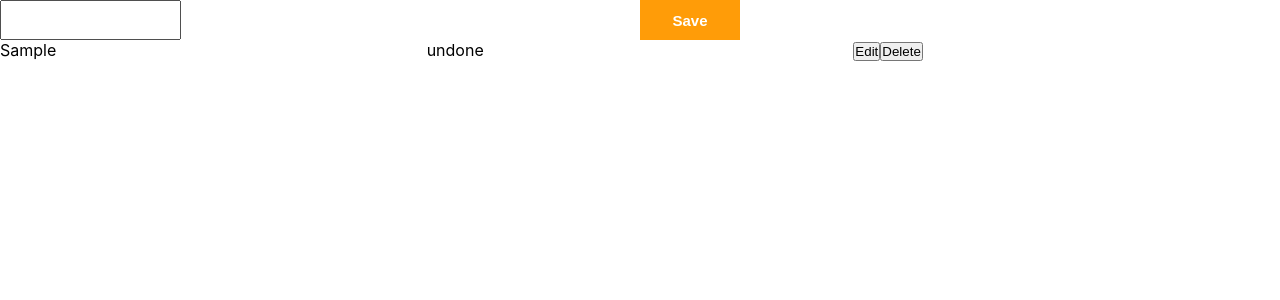
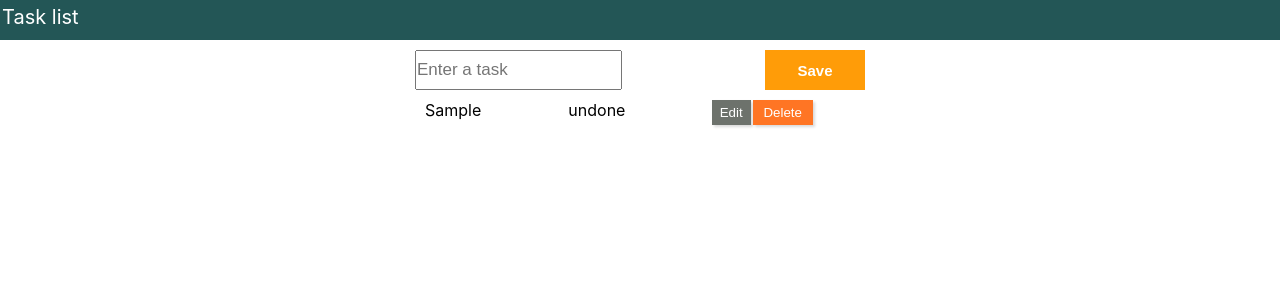
Before and after one commit to HabibulHH/taskapp, a React (Create React App) app: page / in a window 1280 px wide. Both pictures are taken after typing "Sample" into the empty fields and a click on the button "Save". Shown: the top 300 px of the page. Built offline with nearby package versions, Linux system fonts and the light colour scheme.

Commit message:
styles added

```diff
--- a/src/App.js
+++ b/src/App.js
@@ -1,8 +1,10 @@
 import "./App.css";
+import Header from "./components/Header";
 import TodoContainer from "./components/TodoContainer";
 function App() {
   return (
     <div className="App">
+      <Header />
       <TodoContainer />
     </div>
   );
--- a/src/components/EntryForm.js
+++ b/src/components/EntryForm.js
@@ -3,6 +3,12 @@ import { useDispatch, useSelector } from "react-redux";
 import styled from "styled-components";
 import { v4 as uuidv4 } from "uuid";
 import { addTask, update } from "../redux/action";
+
+const Input = styled.input`
+  font-size: 17px;
+  width: 90%;
+  color: #666464;
+`;
 const Container = styled.div`
   display: grid;
   grid-template-columns: 1fr 1fr;
@@ -16,6 +22,7 @@ const Button = styled.button`
   font-size: 15px;
   font-weight: 600;
   border: none;
+  justify-self: self-end;
 `;
 
 function EntryForm() {
@@ -49,9 +56,10 @@ function EntryForm() {
   };
   return (
     <Container>
-      <input
+      <Input
         id="todo"
         value={todo}
+        placeholder="Enter a task"
         onChange={(e) => {
           setTodo(e.currentTarget.value);
         }}
--- /dev/null
+++ b/src/components/Header.js
@@ -0,0 +1,26 @@
+import React from "react";
+
+import styled from "styled-components";
+
+const HeaderDiv = styled.div`
+  height: 40px;
+  background: #235656;
+  display: grid;
+`;
+
+const Name = styled.div`
+  font-size: 20px;
+  color: white;
+  text-align: left;
+  margin: 5px 0 0 2px;
+`;
+
+function Header() {
+  return (
+    <HeaderDiv>
+      <Name>Task list</Name>
+    </HeaderDiv>
+  );
+}
+
+export default Header;
--- a/src/components/TaskItem.js
+++ b/src/components/TaskItem.js
@@ -6,9 +6,27 @@ import { removeTask, selectTaskToBeEdited } from "../redux/action";
 
 const TaskItemContainer = styled.div`
   display: grid;
+  padding: 10px;
   grid-template-columns: 1fr 1fr 1fr;
 `;
 
+const EditButton = styled.button`
+  height: 25px;
+  width: 39px;
+  background: #6d726c;
+  border: none;
+  color: white;
+  box-shadow: rgb(0 0 0 / 15%) 1.95px 1.95px 2.6px;
+`;
+const DeleteButton = styled.button`
+  height: 25px;
+  width: 60px;
+  background: #ff7524;
+  margin-left: 2px;
+  border: none;
+  color: white;
+  box-shadow: rgb(0 0 0 / 15%) 1.95px 1.95px 2.6px;
+`;
 function TaskItem({ item }) {
   const dispatch = useDispatch();
 
@@ -17,20 +35,20 @@ function TaskItem({ item }) {
       <div>{item.name}</div>
       <div>{item.status === 1 ? "done" : "undone"}</div>
       <div>
-        <button
+        <EditButton
           onClick={() => {
             dispatch(selectTaskToBeEdited(item));
           }}
         >
           Edit
-        </button>
-        <button
+        </EditButton>
+        <DeleteButton
           onClick={() => {
             dispatch(removeTask(item.id));
           }}
         >
           Delete
-        </button>
+        </DeleteButton>
       </div>
     </TaskItemContainer>
   );
--- a/src/components/TodoContainer.js
+++ b/src/components/TodoContainer.js
@@ -3,15 +3,23 @@ import { useSelector } from "react-redux";
 import EntryForm from "./EntryForm";
 import TaskItem from "./TaskItem";
 
+import styled from "styled-components";
+
+const Container = styled.div`
+  margin-top: 10px;
+  display: grid;
+  justify-content: center;
+`;
 function TaskList(props) {
   const { tasks } = useSelector((state) => state.taskStore);
   return (
-    <>
+    <Container>
       <EntryForm />
-      {tasks.map((item, index) => {
-        return <TaskItem item={item} />;
-      })}
-    </>
+      {tasks &&
+        tasks.map((item, index) => {
+          return <TaskItem item={item} />;
+        })}
+    </Container>
   );
 }
 export default TaskList;
```
